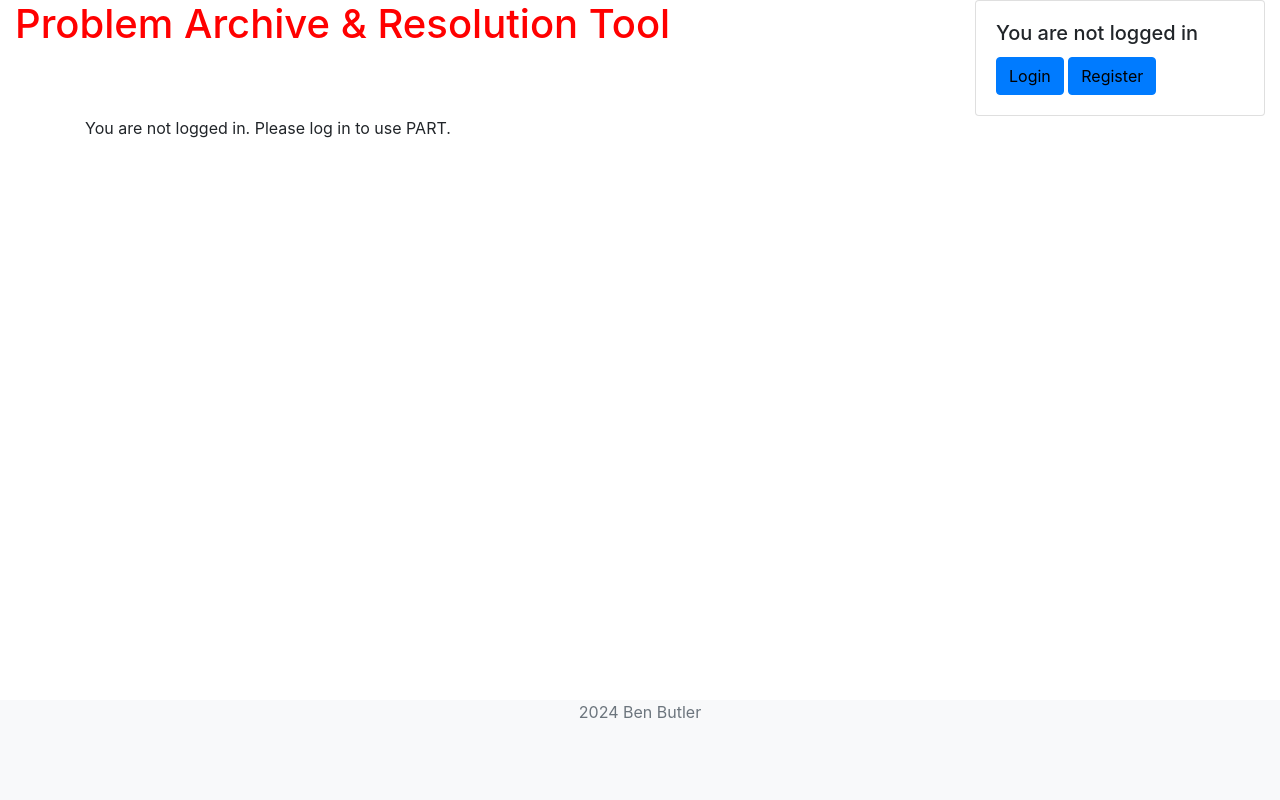
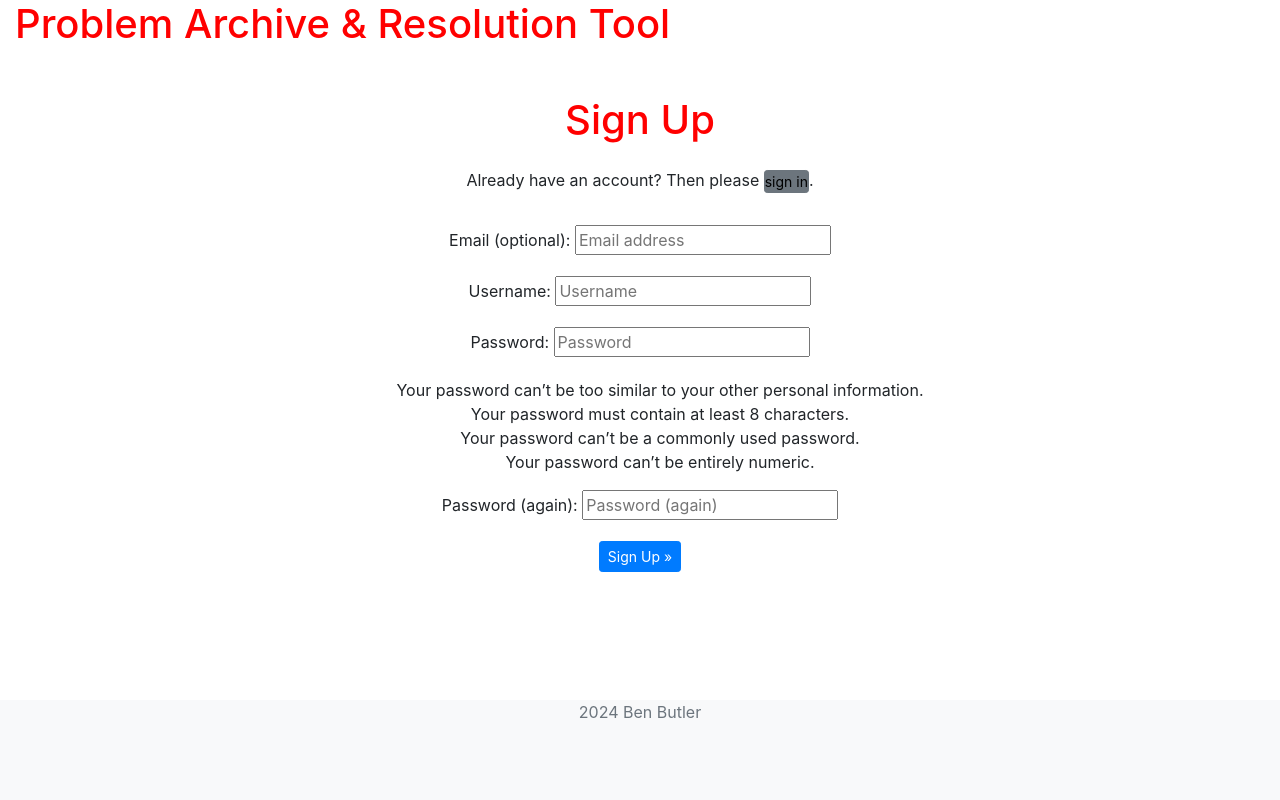
Before and after one commit to bezabu/bb-gp-pp4-part, a Django app: page /accounts/signup/ in a window 1280 px wide. Run offline with Django 4.2, Linux system fonts and the light colour scheme; some libraries are stand-ins or nearby versions.

Commit message:
Style signup template

```diff
--- a/static/css/style.css
+++ b/static/css/style.css
@@ -25,6 +25,9 @@ a:hover {
 
     height: 100px;
     background-color: aqua;
+}
+li {
+    list-style-type: none;
 }
 
 /*
--- a/templates/account/signup.html
+++ b/templates/account/signup.html
@@ -4,11 +4,24 @@
 
 {% block head_title %}{% trans "Signup" %}{% endblock head_title %}
 
-{% block content %}
+{% block login %}
 
-<h1>{% trans "Sign Up" %}</h1>
+<div class="container-fluid"></div>
 
-<p>{% blocktrans %}Already have an account? Then please <a href="{{ login_url }}">sign in</a>.{% endblocktrans %}</p>
+<div class="row justify-content-center">
+  <div class="col-md-8 mt-3">
+
+<h1 class="text-center mt-4">{% trans "Sign Up" %}</h1>
+
+<p class="text-center mt-4">{% blocktrans %}Already have an account? Then please <a class="btn btn-sm btn-secondary p-0" href="{{ login_url }}">sign in</a>.{% endblocktrans %}</p>
+
+</div>
+</div>
+<div class="row justify-content-center">
+  <div class="col-md-8 mt-3">
+    <div class="row justify-content-center">
+<div class="form-group text-center">
+
 
 <form class="signup" id="signup_form" method="post" action="{% url 'account_signup' %}">
   {% csrf_token %}
@@ -16,7 +29,12 @@
   {% if redirect_field_value %}
   <input type="hidden" name="{{ redirect_field_name }}" value="{{ redirect_field_value }}" />
   {% endif %}
-  <button type="submit">{% trans "Sign Up" %} &raquo;</button>
+  <button class="btn btn-primary btn-sm" type="submit">{% trans "Sign Up" %} &raquo;</button>
 </form>
+</div>
+</div>
+</div>
+</div>
+</div>
 
-{% endblock content %}
+{% endblock login %}
--- a/templates/base.html
+++ b/templates/base.html
@@ -35,7 +35,7 @@
       </div>
           {% else %}
 
-              {% if request.path != login_url %}
+              {% if request.path != login_url and request.path != signup_url %}
               <div class="card">
                 <div class="card-body">
                   <h5 class="card-title">{% if user.is_authenticated %}You are logged in as {{ user }}.{% else %}You are not logged in{% endif %}</h5>
@@ -102,7 +102,7 @@
         </div>
       </div>
     </div>
-    {% elif not user.is_authenticatedor and request.path == login_url %}
+    {% elif not user.is_authenticatedor and request.path == login_url or request.path == signup_url %}
     {% block login %}
     <!-- Login Goes here -->
     {% endblock login %}
@@ -110,7 +110,7 @@
     <div class="container-sm">
       <div class="row">
         <div class="col">
-          <p>You are not logged in. Please log in to use PART.</p>
+
         </div>
       </div>
     </div>
```
